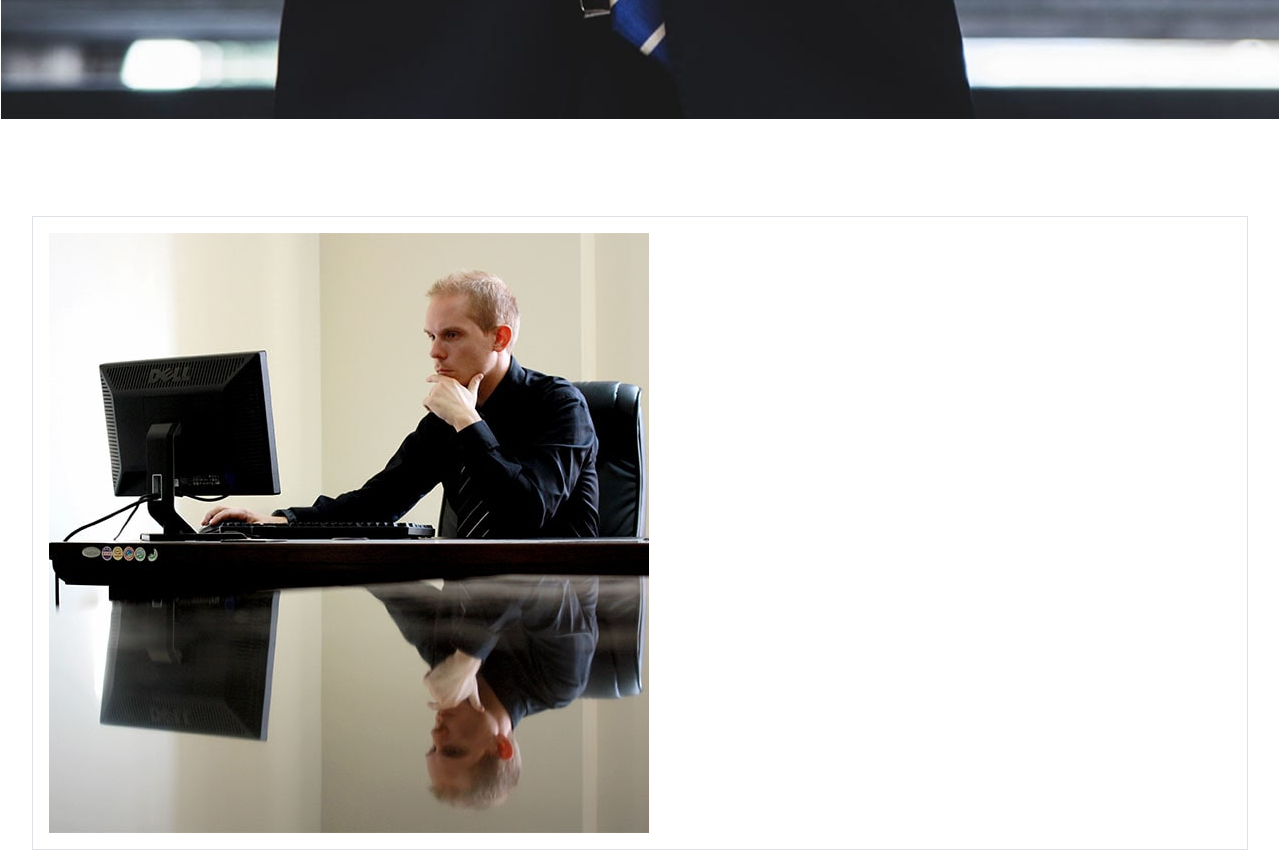
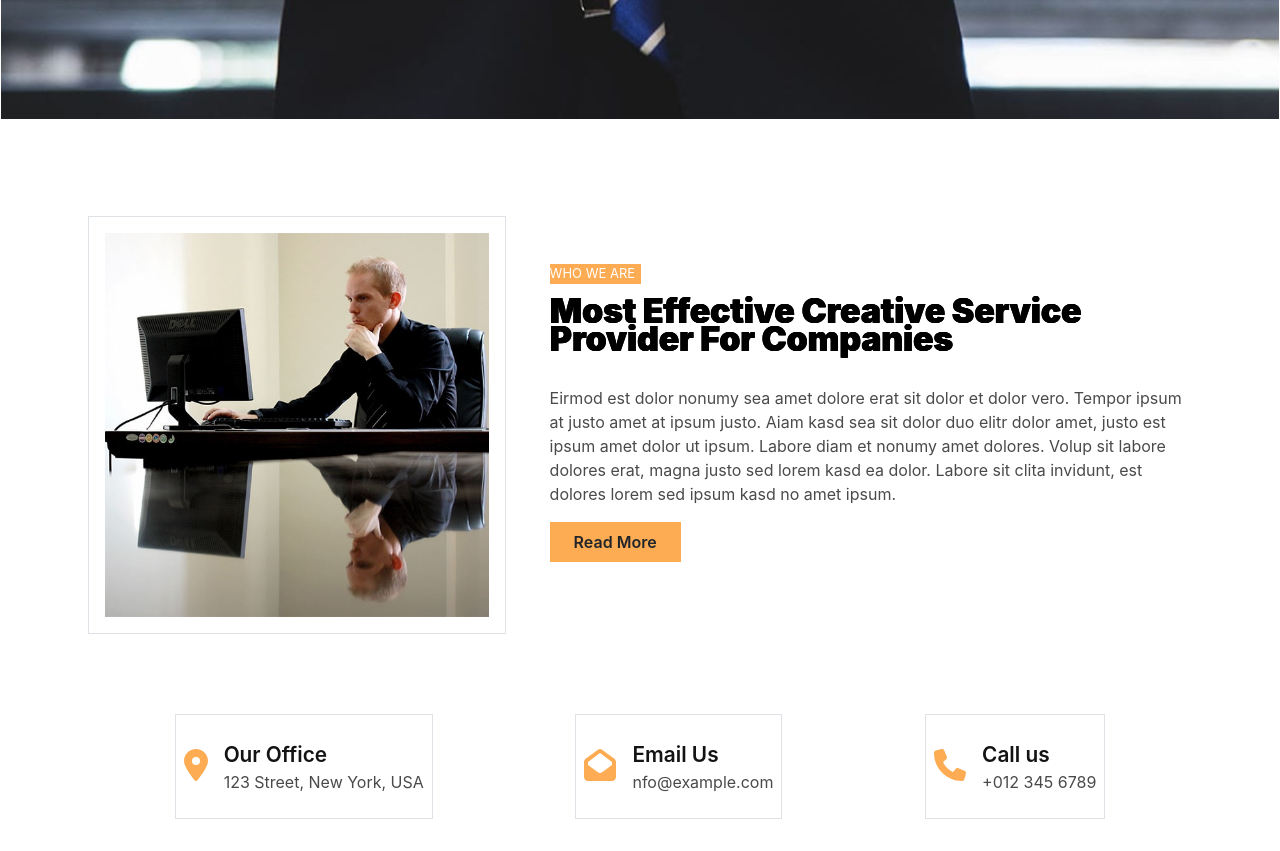
Before and after one commit to BLADEHEDA/Dotcom-Creative-Multipage-Page-App, a React (Create React App) app: page / in a window 1280 px wide. Shown: the part 680-1531 px from the top of the page. Built offline with nearby package versions, Linux system fonts and the light colour scheme.

Commit message:
changes done to the provider component d

```diff
--- a/src/Components/Home/Home.css
+++ b/src/Components/Home/Home.css
@@ -120,13 +120,6 @@
 .mainbar-div{
   border: solid 1px white;
 }
-/* .mainbar-dot{
-  background:yellow;
-  background: white;
-  height: 1em;
-  width: 1em;
-  border-radius: 50%;
-} */
 }
 @media only screen and (min-width:1024px){
   .mainbar-div{
@@ -141,27 +134,10 @@
  }
  .main-title {
   text-shadow: 1.5px 0px, 1px 0px, 0px 0px;
-  /* width: 75%; */
  }
- /* .mainbar-btn{
-  border: solid 1px white ;
- } */
  .provide-div-right,.provide-div-left{
   flex: 50%;;
  }
- /* .light{
-  background:rgba(253, 172, 83, 0.7) ;
-  height: 4em;
-  width: 4em;
-  border-radius: 50%;
-}
-.white{
-  background: white;
-  background: blue;
-  height: 4em;
-  width: 4em;
-  border-radius: 50%;
-} */
 .mainbar-dot{
   height: 1.75em;
   width: 1.75em;
@@ -172,5 +148,7 @@
 .provider-head{
   text-shadow: 0.75px 0px, 0.75px 0px, 0px 0px;
 }
-
+.provide-div {
+  border: dolid 1px black;
 }
+}
--- a/src/Components/Home/Provider.jsx
+++ b/src/Components/Home/Provider.jsx
@@ -5,14 +5,14 @@ import "./Home.css"
 
 const Provider = () => {
   return (
-    <main className='Provider mx-[2em] mb-[2em] md:block mx-[2em]  '>
+    <main className='Provider sm:mx-[2em] block mb-[2em] px-5 md:block lg:flex px-[3em]'>
 
-      <section className="provide-div  ">
-      <div className="image-div mt-[6em] p-[1em] mb-[3em]">
+      <section className="provide-div mr-0 lg:flex-[40%] mr-[1em]  ">
+      <div className="image-div mt-[6em] p-[1em] mx-[0.5em] mb-[3em]">
          <img src={about} alt="about-img" className="img-content" /> </div>
        </section>
 
-         <section className="provide-div ">
+         <section className="provide-div mt-[0em] ml-0  lg:mt-[9em] ml-5 flex-[60%] ">
          <p className="prov-content bg-[#FDAC53] text-[#fff] text-[15px] w-[7em] mb-[1em]
          md:text-[13px] ">WHO WE ARE</p>
          <h1 className="provider-head text-[1.7rem] mb-[1em]  font-[900] leading-7
--- a/src/Components/Home/Services.jsx
+++ b/src/Components/Home/Services.jsx
@@ -20,7 +20,7 @@ const ServicesProp = (props) => {
 
 const Services = () => {
   return (
-    <main className='Services mx-[2em] mt-[7em]  '>
+    <main className='Services mx-[2em] mt-[7em]'>
        <p className="services-prehead bg-[#FDAC53] text-[#fff] text-[15px] w-[7em] mb-[1em] ">WHAT WE DO</p>
        <h1 className="services-head text-[1.7rem] mb-[0.75em] text-[#131313] font-[900] leading-7">
        We Offer Creative Services</h1>
```
